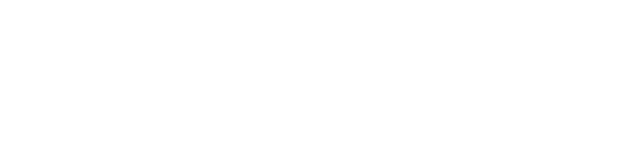
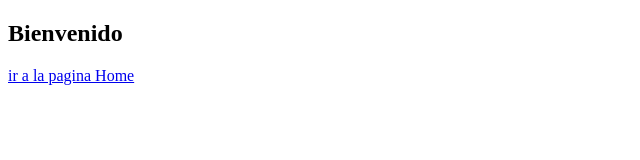
Before and after one commit to Lifeshoft-Code/p1, a plain HTML site: page index.html in a window 1280 px wide. Shown: the whole page, without its empty margins (0-640 px from the left). Drawn offline with Linux system fonts and the light colour scheme.

Commit message:
agregando un titulo en la pagina de bienvenida y un enlace

```diff
--- a/index.html
+++ b/index.html
@@ -7,6 +7,7 @@
     <title>Document</title>
 </head>
 <body>
-
+    <h2>Bienvenido</h2>
+    <a href="./home.html">ir a la pagina Home</a>
 </body>
 </html>
```
Also changed, not shown: home.html (+1 -1 lines).
